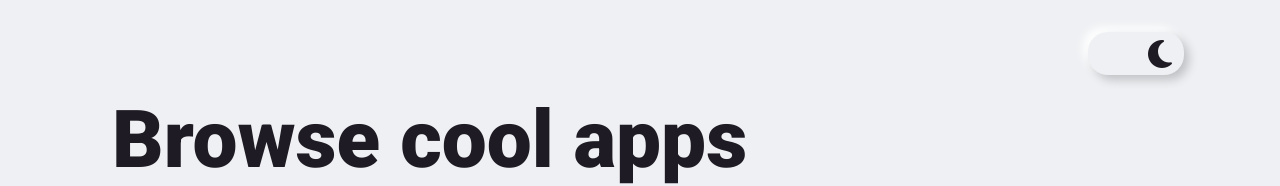
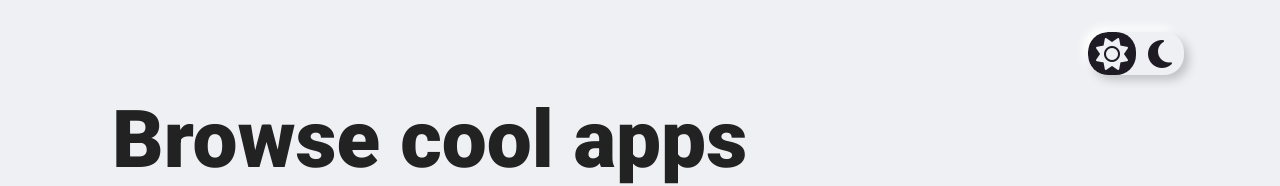
Before and after one commit to satv1r/satvir-sandhu-project-five, a React (Create React App) app: page / in a window 1280 px wide. Shown: the top 186 px of the page. Built offline with nearby package versions, Linux system fonts and the light colour scheme; no server answers; the database is empty.

Commit message:
delegate body background to themeContext

```diff
--- a/src/ThemeContext.js
+++ b/src/ThemeContext.js
@@ -9,6 +9,12 @@ export const ThemeProvider = (props) => {
     theme === "lightBlock" ? setTheme("darkBlock") : setTheme("lightBlock");
   };
 
+  const body = document.body;
+
+  theme === "darkBlock"
+    ? (body.classList = "darkBody")
+    : (body.classList.value = "");
+
   return (
     <ThemeContext.Provider value={{ theme, toggleTheme }}>
       {props.children}
--- a/src/styling/App.css
+++ b/src/styling/App.css
@@ -495,6 +495,18 @@ a {
           justify-content: space-between;
 }
 
+.themeSwitcher .switcher-background {
+  -webkit-transition: 0.1s ease-in-out;
+  transition: 0.1s ease-in-out;
+  height: 100%;
+  width: 50%;
+  border-radius: 20px;
+  position: absolute;
+  top: 0;
+  left: 50%;
+  z-index: -1;
+}
+
 .themeSwitcher .light,
 .themeSwitcher .dark {
   width: 50%;
@@ -511,30 +523,6 @@ a {
           justify-content: center;
 }
 
-.themeSwitcher .current {
-  -webkit-transition: 0.1s ease-in-out;
-  transition: 0.1s ease-in-out;
-  height: 100%;
-  width: 50%;
-  border-radius: 20px;
-  position: absolute;
-  top: 0;
-  left: 50%;
-  z-index: -1;
-}
-
-.themeSwitcher .lightCurrent {
-  -webkit-transform: translate(-100%, 0);
-          transform: translate(-100%, 0);
-  background: #1f1b24;
-}
-
-.themeSwitcher .darkCurrent {
-  -webkit-transform: translate(0, 0);
-          transform: translate(0, 0);
-  background: #eef0f3;
-}
-
 button.lightBlock .light {
   color: #eef0f3;
 }
@@ -543,12 +531,24 @@ button.lightBlock .dark {
   color: #1f1b24;
 }
 
+button.lightBlock .switcher-background {
+  -webkit-transform: translate(-100%, 0);
+          transform: translate(-100%, 0);
+  background: #1f1b24;
+}
+
 button.darkBlock .light {
   color: #eef0f3;
 }
 
 button.darkBlock .dark {
   color: #1f1b24;
+}
+
+button.darkBlock .switcher-background {
+  -webkit-transform: translate(0, 0);
+          transform: translate(0, 0);
+  background: #eef0f3;
 }
 
 .cards {
```
Also changed, not shown: src/styling/scss/App.scss (+17 -3 lines).
